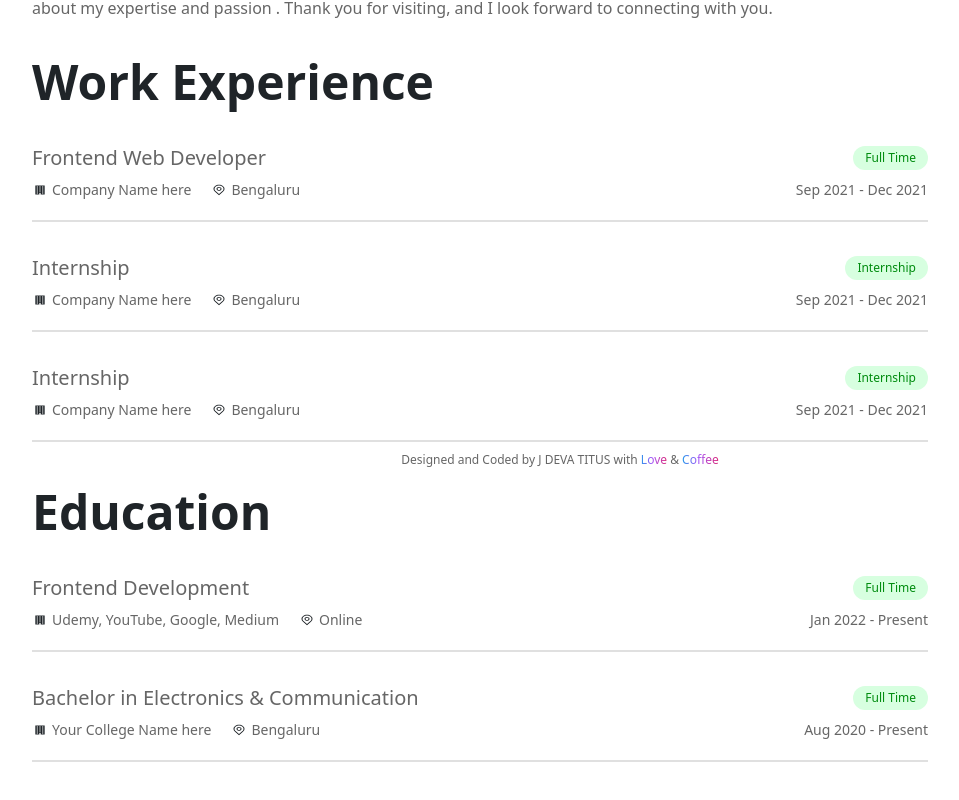
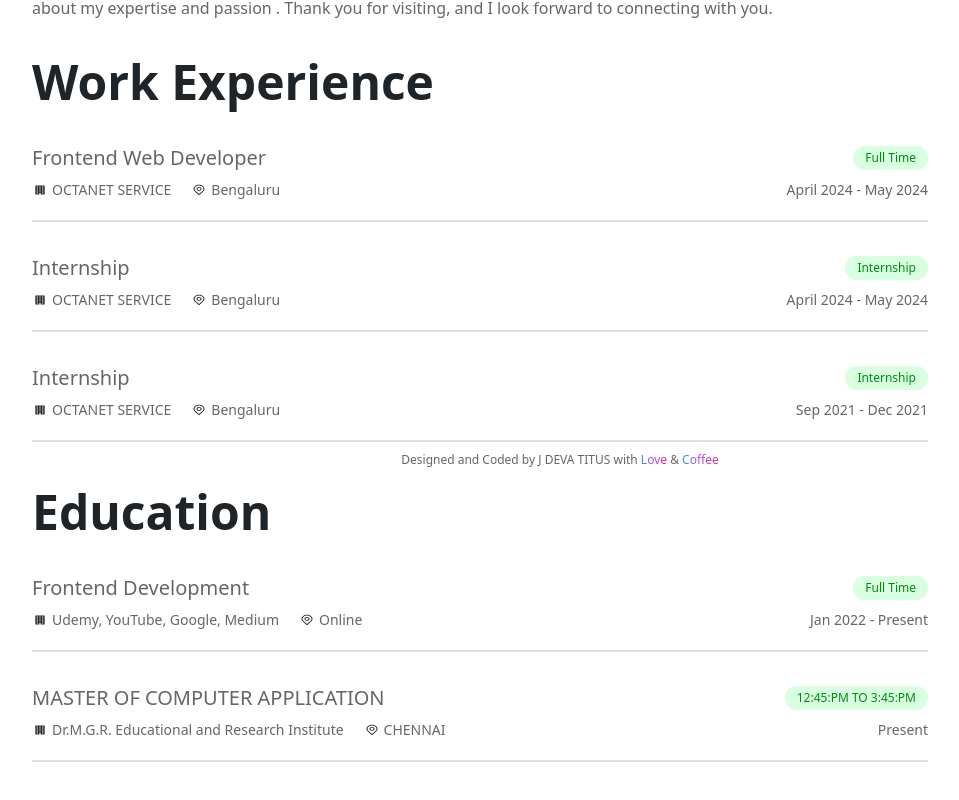
Before and after one commit to devatitus/OnlineResume, a React (Create React App) app: page /about in a window 1280 px wide. Shown: the part 328-1128 px from the top of the page, without its empty margins (160-1119 px from the left). Built offline with nearby package versions, Linux system fonts and the light colour scheme.

Commit message:
Update Details.js

```diff
--- a/src/Details.js
+++ b/src/Details.js
@@ -53,21 +53,21 @@ export const socialMediaUrl = {
 export const workDetails = [
   {
     Position: "Frontend Web Developer",
-    Company: `Company Name here`,
+    Company: `OCTANET SERVICE`,
     Location: "Bengaluru",
     Type: "Full Time",
-    Duration: "Sep 2021 - Dec 2021",
+    Duration: "April 2024 - May 2024",
   },
   {
     Position: "Internship",
-    Company: `Company Name here`,
+    Company: `OCTANET SERVICE`,
     Location: "Bengaluru",
     Type: "Internship",
-    Duration: "Sep 2021 - Dec 2021",
+    Duration: "April 2024 - May 2024",
   },
   {
     Position: "Internship",
-    Company: `Company Name here`,
+    Company: `OCTANET SERVICE`,
     Location: "Bengaluru",
     Type: "Internship",
     Duration: "Sep 2021 - Dec 2021",
@@ -84,11 +84,11 @@ export const eduDetails = [
     Duration: "Jan 2022 - Present",
   },
   {
-    Position: "Bachelor in Electronics & Communication",
-    Company: `Your College Name here`,
-    Location: "Bengaluru",
-    Type: "Full Time",
-    Duration: "Aug 2020 - Present",
+    Position: "MASTER OF COMPUTER APPLICATION",
+    Company: `Dr.M.G.R. Educational and Research Institute`,
+    Location: "CHENNAI",
+    Type: "12:45:PM TO 3:45:PM",
+    Duration: "Present",
   },
 ];
 
```
